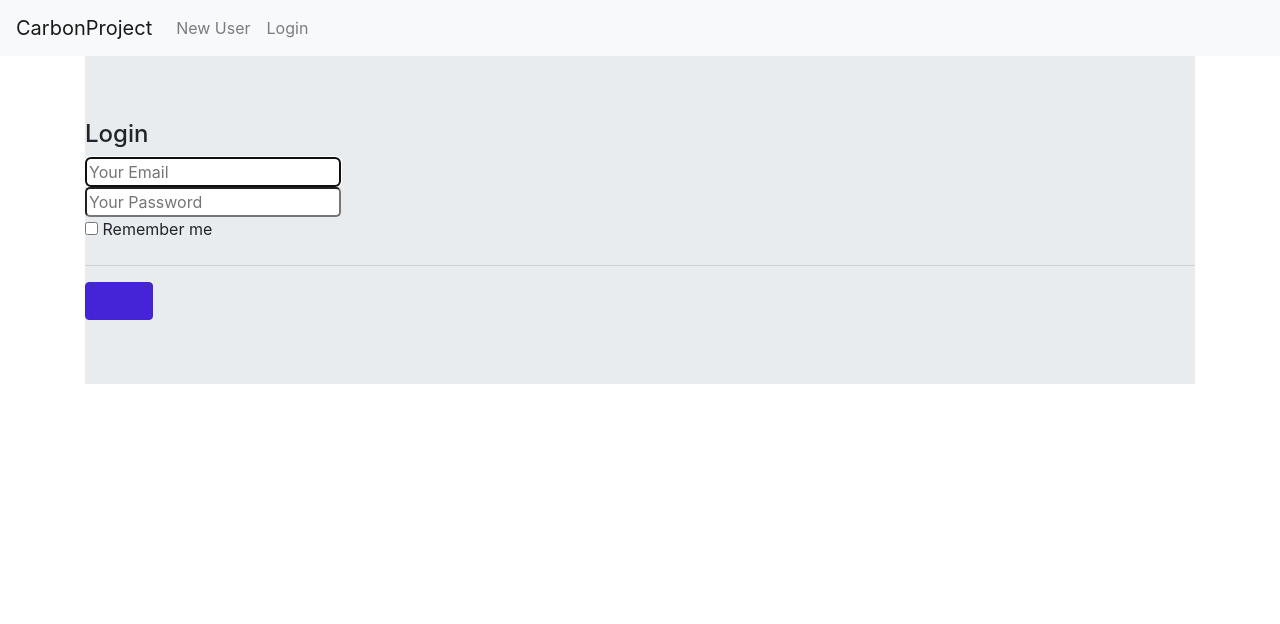
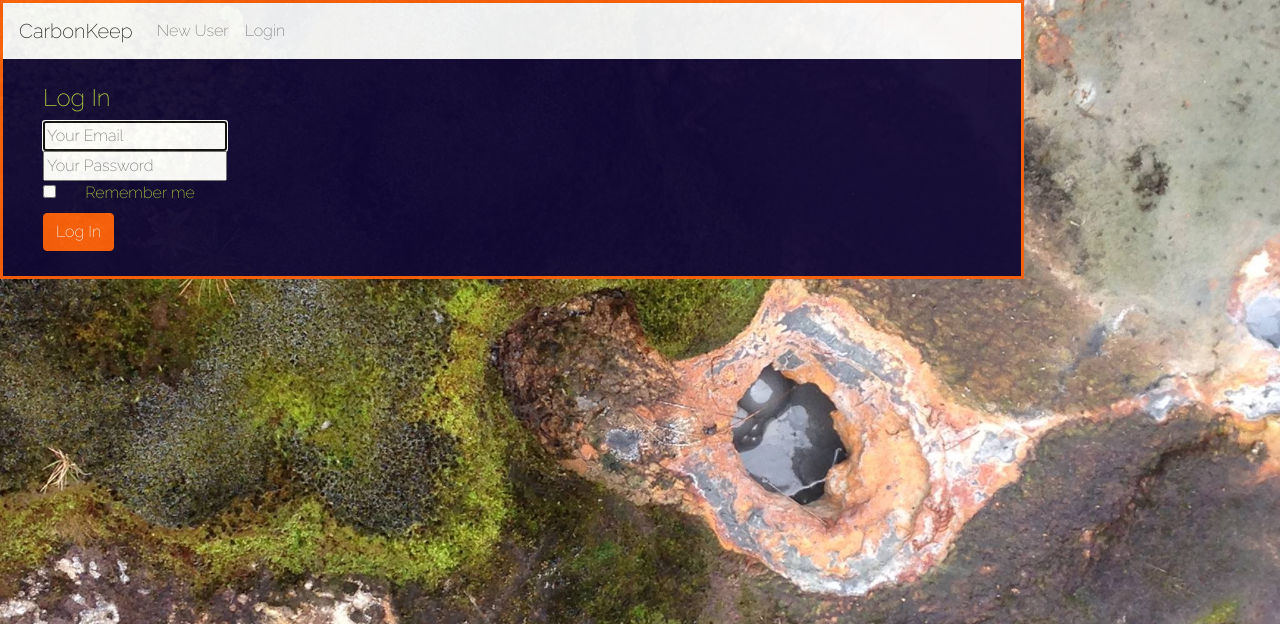
Before and after one commit to kc108/carbon-project, a Flask app: page /login in a window 1280 px wide. Shown: the top 624 px of the page. Run offline with Flask 2, Linux system fonts and the light colour scheme; some libraries are stand-ins or nearby versions.

Commit message:
fixed background image issue not showing

```diff
--- a/static/css/style.css
+++ b/static/css/style.css
@@ -1,5 +1,10 @@
+@import url('https://fonts.googleapis.com/css2?family=Raleway:wght@200&display=swap');
+
+body.font {
+    font-family: 'Raleway', sans-serif;
+}
+
 h1 {
-    border: 2px #eee solid;
     color: brown;
     text-align: center;
     padding: 10px;
@@ -7,16 +12,50 @@ h1 {
 
 #login-btn {
     color: #fff;
-    background-color: #4424D6;
-    border-color: #4424D6;
-    color: #4424D6;
+    background-color: #FC600A;
+    border-color: #FC600A;
+    color: white;
 }
 
-.login-border-radius {
-    border-radius: 5px;
+.login-title, .rem-text {
+    color:#B8D93F;
 }
 
-
-#show-offsets-btn {
+.checkbox-login {
+    margin-right: 25px;
     background-color: #4424D6;
 }
+
+.alert-border {
+    border-color: #FC600A;
+}
+
+#show-off-btn {
+    background-color: #4424D6;
+}
+
+.navbar {
+    width: 100%;
+}
+
+body {
+    background-image: url("/static/css/images/geothermal.jpeg");
+    width: 80%;
+    height: 200px;
+    background-size: cover;
+    opacity: 95%;
+}
+
+.nolog-bg-img {
+    background-color: #110934;
+    border: solid #FC600A;
+    width: 100%;
+}
+
+.column {
+    padding: 25px;
+}
+
+.bg-light {
+    background-color: black;
+}
--- a/templates/create_user.html
+++ b/templates/create_user.html
@@ -1,7 +1,8 @@
 {% extends 'nologin.html' %}
 
 {% block content %}
-<h1>{% block title %} Create a New User {% endblock %}</h1>
+<div id="show-bg show-bg-2">
+<h2>{% block title %} Create a New User {% endblock %}</h2>
 
 <form method="post">
     <div class="form-group">
@@ -27,4 +28,5 @@
         <button type="submit" class="btn btn-primary">Submit</button>
     </div>
 </form>
+</div>
 {% endblock %}
--- a/templates/ground_query.html
+++ b/templates/ground_query.html
@@ -20,7 +20,7 @@
             value="{{ request.form['city'] }}"></input>
     </div>
     <div class="form-group">
-        <button type="submit" class="btn btn-primary">Submit</button>
+        <button type="submit" class="btn btn-primary" id="show-off-btn">Submit</button>
     </div>
 </form>
 {% endblock %}
--- a/templates/login.html
+++ b/templates/login.html
@@ -1,23 +1,18 @@
 {% extends "nologin.html" %}
 
 {% block content %}
-<div class="jumbotron jumbotron-fluid">
 <div class="column is-4 is-offset-4">
-        <h4 class="title">Login</h4>
+    <h4 class="title login-title">Log In</h4>
     <div class="box">
-            <form method="POST" action="/login">
+        <form class="login-form" method="POST" action="/login">
             <div class="field">
                 <div class="control">
                     <input class="input is-large login-border-radius" type="email" name="email" placeholder="Your Email" autofocus="">
                 </div>
             </div>
-
-
-<!--                <style>-->
-<!--                    #login-btn{background-color: #4424D6}-->
-<!--                </style>-->
-
-
+<!--<style>-->
+<!--    #login-btn{background-color: #4424D6}-->
+<!--</style>-->
             <div class="field">
                 <div class="control">
                     <input class="input is-large login-border-radius" type="password" name="pass" placeholder="Your Password">
@@ -25,14 +20,14 @@
             </div>
             <div class="field">
                 <label class="checkbox">
-                    <input type="checkbox" name="remember">
+                    <div class="rem-text">
+                        <input class="checkbox-login" type="checkbox" name="remember">
                         Remember me
+                    </div>
                 </label>
-                <hr />
             </div>
-            <button id="login-btn" class="button btn btn-primary">Login</button>
+            <button id="login-btn" class="button btn btn-primary">Log In</button>
         </form>
     </div>
 </div>
-</div>
 {% endblock %}
--- a/templates/nologin.html
+++ b/templates/nologin.html
@@ -1,4 +1,5 @@
 <!doctype html>
+<div class="nolog-bg-img">
 <html lang="en">
   <head>
     <!-- Required meta tags -->
@@ -6,13 +7,16 @@
     <meta name="viewport" content="width=device-width, initial-scale=1, shrink-to-fit=no">
 
     <!-- Bootstrap CSS -->
-    <link rel="stylesheet" href="https://stackpath.bootstrapcdn.com/bootstrap/4.3.1/css/bootstrap.min.css" integrity="sha384-ggOyR0iXCbMQv3Xipma34MD+dH/1fQ784/j6cY/iJTQUOhcWr7x9JvoRxT2MZw1T" crossorigin="anonymous">
-    <link rel="stylesheet" href="/css/style.css">
+      <link rel="stylesheet" href="static/css/style.css">
+      <link rel="stylesheet" href="https://stackpath.bootstrapcdn.com/bootstrap/4.1.3/css/bootstrap.min.css" integrity="sha384-MCw98/SFnGE8fJT3GXwEOngsV7Zt27NXFoaoApmYm81iuXoPkFOJwJ8ERdknLPMO" crossorigin="anonymous">
+      <link href="https://fonts.googleapis.com/css2?family=Raleway:wght@200" rel="stylesheet" type="text/css">
+
     <title>{% block title %} {% endblock %}</title>
   </head>
-  <body>
-      <nav class="navbar navbar-expand-md navbar-light bg-light">
-        <a class="navbar-brand" href="{{ url_for('index')}}">CarbonProject</a>
+  <body class="font">
+
+      <nav id="navbar-bg" class="navbar navbar-expand-md navbar-light bg-light">
+        <a id="navbar-color" class="navbar-brand" href="{{ url_for('index')}}">CarbonKeep</a>
         <button class="navbar-toggler" type="button" data-toggle="collapse" data-target="#navbarNav" aria-controls="navbarNav" aria-expanded="false" aria-label="Toggle navigation">
             <span class="navbar-toggler-icon"></span>
         </button>
@@ -29,15 +33,18 @@
       </nav>
     <div class="container">
         {% for message in get_flashed_messages() %}
-            <div class="alert alert-danger">{{ message }}</div>
+            <div class="alert alert-dark">{{ message }}</div>
         {% endfor %}
         {% block content %} {% endblock %}
-    </div>
+
+
 
     <!-- Optional JavaScript -->
     <!-- jQuery first, then Popper.js, then Bootstrap JS -->
     <script src="https://code.jquery.com/jquery-3.3.1.slim.min.js" integrity="sha384-q8i/X+965DzO0rT7abK41JStQIAqVgRVzpbzo5smXKp4YfRvH+8abtTE1Pi6jizo" crossorigin="anonymous"></script>
     <script src="https://cdnjs.cloudflare.com/ajax/libs/popper.js/1.14.7/umd/popper.min.js" integrity="sha384-UO2eT0CpHqdSJQ6hJty5KVphtPhzWj9WO1clHTMGa3JDZwrnQq4sF86dIHNDz0W1" crossorigin="anonymous"></script>
     <script src="https://stackpath.bootstrapcdn.com/bootstrap/4.3.1/js/bootstrap.min.js" integrity="sha384-JjSmVgyd0p3pXB1rRibZUAYoIIy6OrQ6VrjIEaFf/nJGzIxFDsf4x0xIM+B07jRM" crossorigin="anonymous"></script>
+  </div>
+  </div>
   </body>
 </html>
```
Also changed, not shown: templates/base.html (+8 -4 lines), static/css/images/geothermal.jpeg (added), static/css/images/iceland.jpeg (added). Lines whose indentation alone changed are shown as unchanged.
